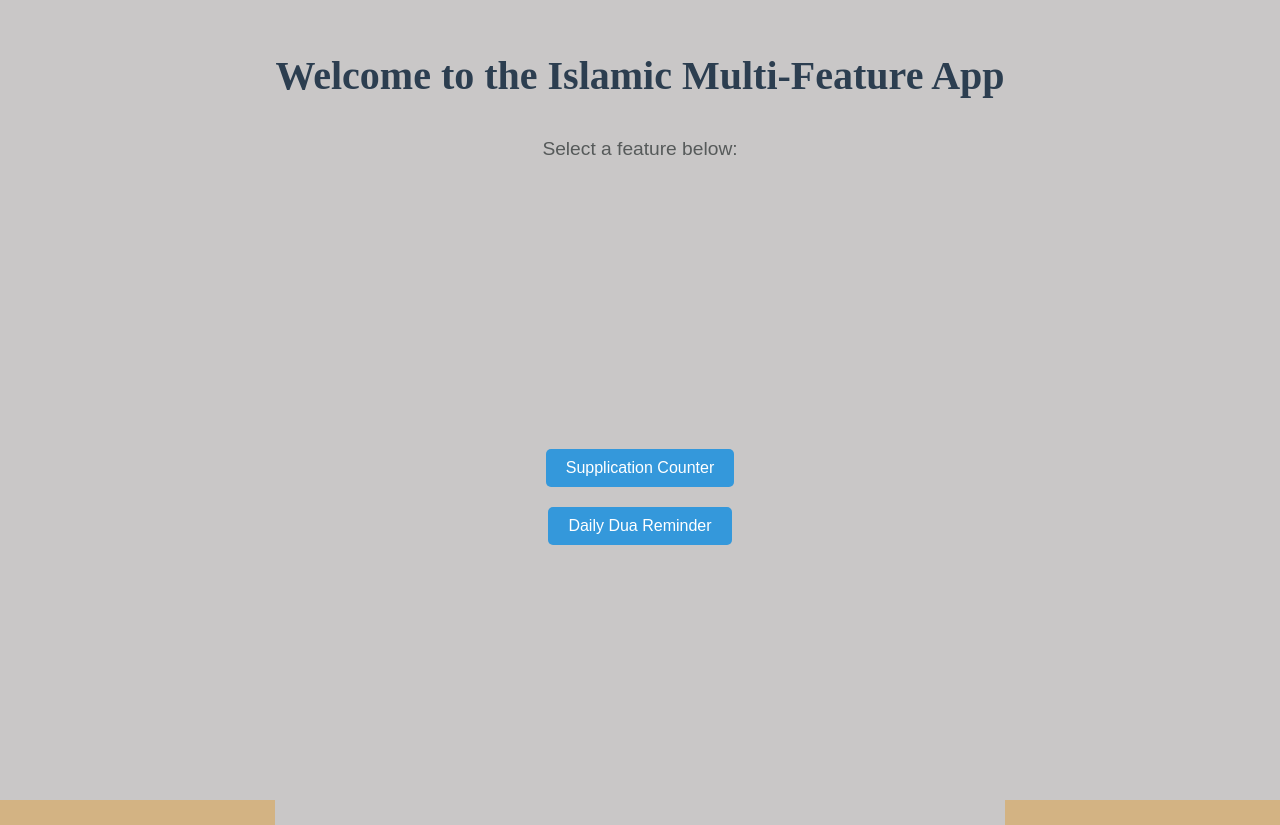
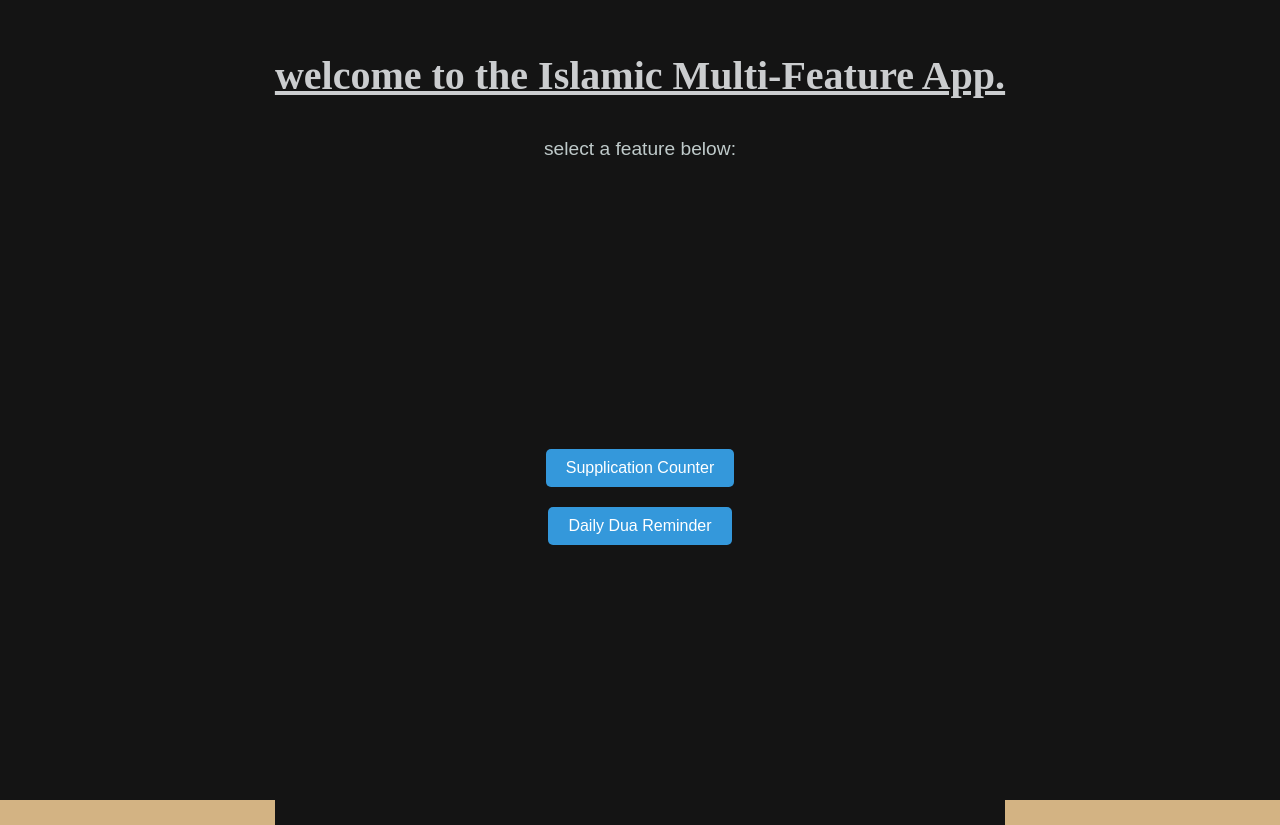
Before and after one commit to akh-mkn/Hackathon-Project-islamic-app-, a React (Create React App) app in the folder frontend/: page / in a window 1280 px wide. Built offline with nearby package versions, Linux system fonts and the light colour scheme.

Commit message:
a few new CSS design implementations

```diff
--- a/frontend/src/components/WelcomePage.css
+++ b/frontend/src/components/WelcomePage.css
@@ -12,20 +12,22 @@ body {
     align-items: center;
     justify-content: center;
     height: 100vh; /* Full height of the viewport */
-    background-color: #c9c7c7;
+    background-color: #141414;
   }
 
   h1 {
     margin-bottom: 20px;
     font-size: 2.5em;
-    color: #2c3e50;
-    font-family: cursive;
+    color: #cbcdcf;
+    font-family: oswald;
+    text-decoration: underline;
   }
 
   p {
     margin-bottom: 10px;
     font-size: 1.2em;
-    color: #565a5a;
+    color: #bfcaca;
+
   }
 
   button {
--- a/frontend/src/components/WelcomePage.js
+++ b/frontend/src/components/WelcomePage.js
@@ -5,8 +5,8 @@ import './WelcomePage.css';
 function WelcomePage() {
     return (
         <div style={{ textAlign: "center", marginTop: "50px" }}>
-            <h1>Welcome to the Islamic Multi-Feature App</h1>
-            <p>Select a feature below:</p>
+            <h1>welcome to the Islamic Multi-Feature App.</h1>
+            <p>select a feature below:</p>
             <div>
                 <Link to="/supplication-counter">
                     <button style={{ margin: "10px" }}>Supplication Counter</button>
```
